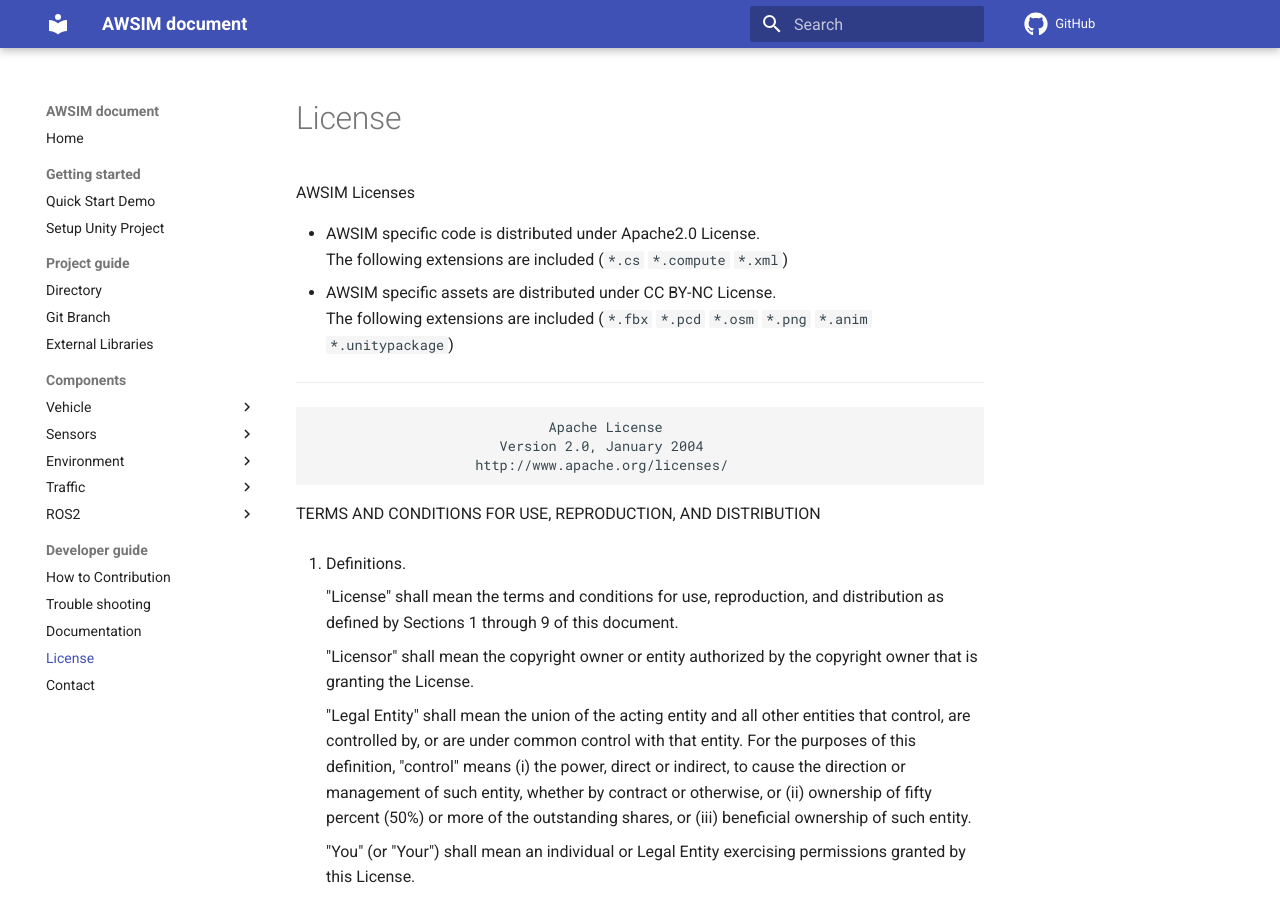
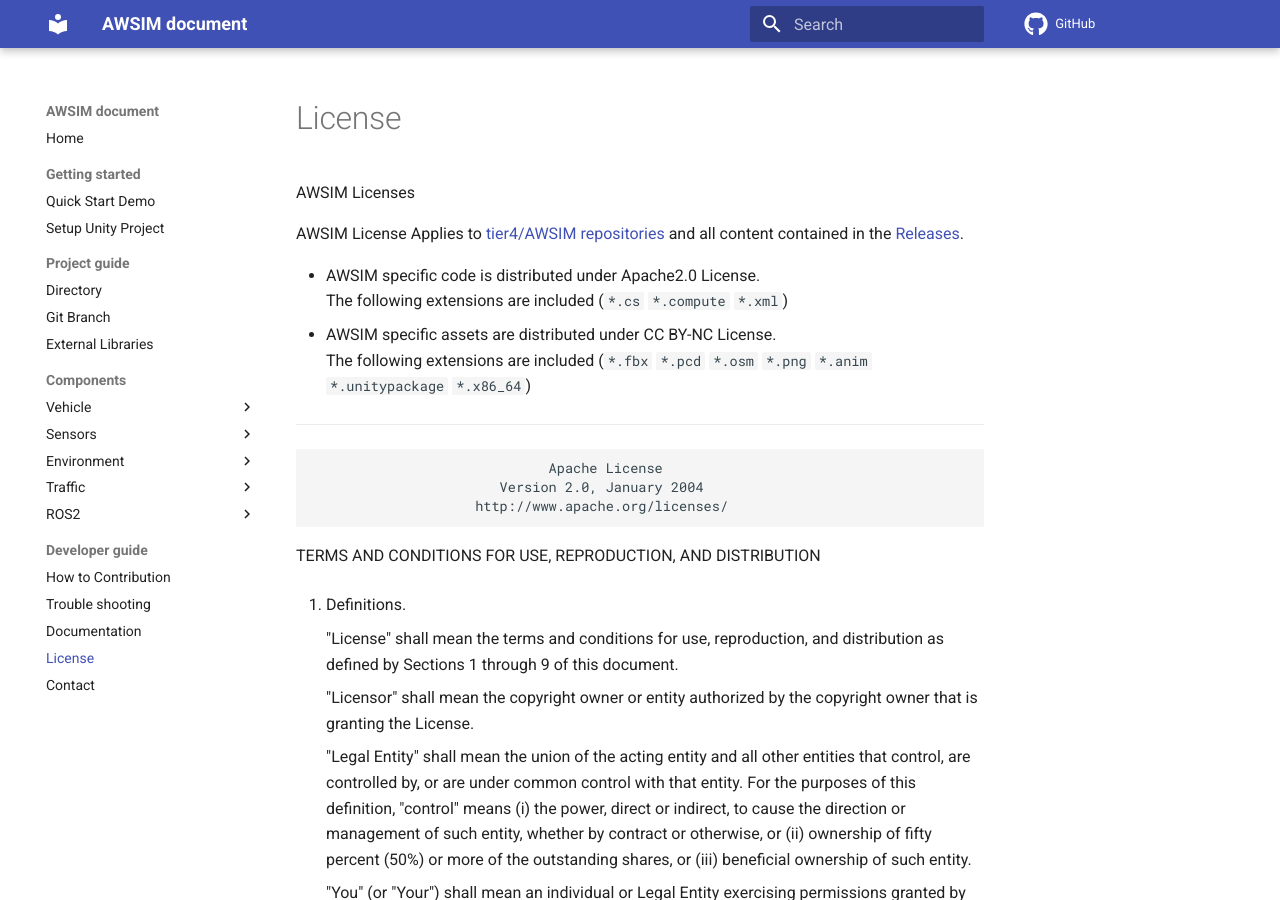
Before and after one commit to OptiVerse-Technology-Ltd/AWSIM, an MkDocs documentation site: the page built from docs/DeveloperGuide/License/index.md, in a window 1280 px wide and 900 px high. Built offline with MkDocs 1.6.1 and Material for MkDocs 9.7.7, drawn with Linux system fonts in a browser that asks for light colours; comment, search, counter and statistics services are not loaded.

Commit message:
update docs

```diff
--- a/docs/DeveloperGuide/License/index.md
+++ b/docs/DeveloperGuide/License/index.md
@@ -2,10 +2,12 @@
 
 AWSIM Licenses
 
+AWSIM License Applies to [tier4/AWSIM repositories](https://github.com/tier4/AWSIM) and all content contained in the [Releases](https://github.com/tier4/AWSIM/releases).
+
 - AWSIM specific code is distributed under Apache2.0 License.
 The following extensions are included (`*.cs` `*.compute` `*.xml`)
 - AWSIM specific assets are distributed under CC BY-NC License.
-The following extensions are included (`*.fbx` `*.pcd` `*.osm` `*.png` `*.anim` `*.unitypackage`)
+The following extensions are included (`*.fbx` `*.pcd` `*.osm` `*.png` `*.anim` `*.unitypackage` `*.x86_64`)
 
 **********************************************************************************
 
```
